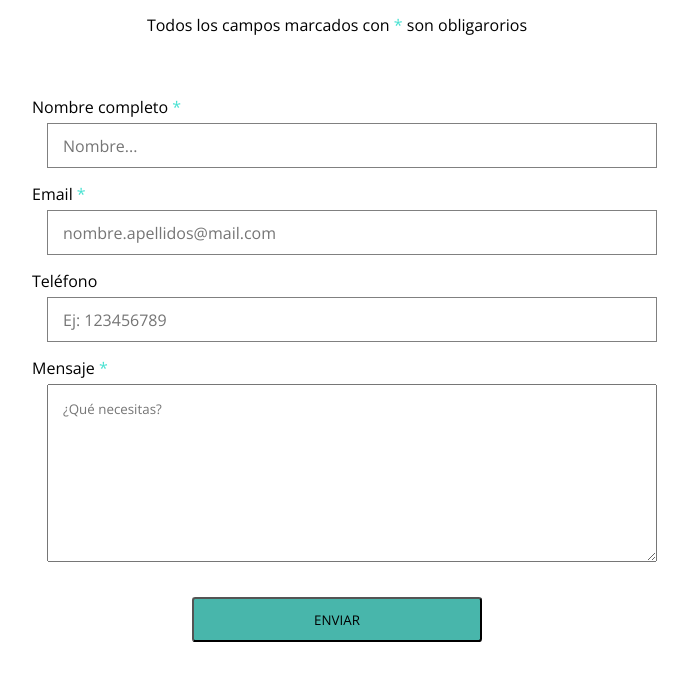
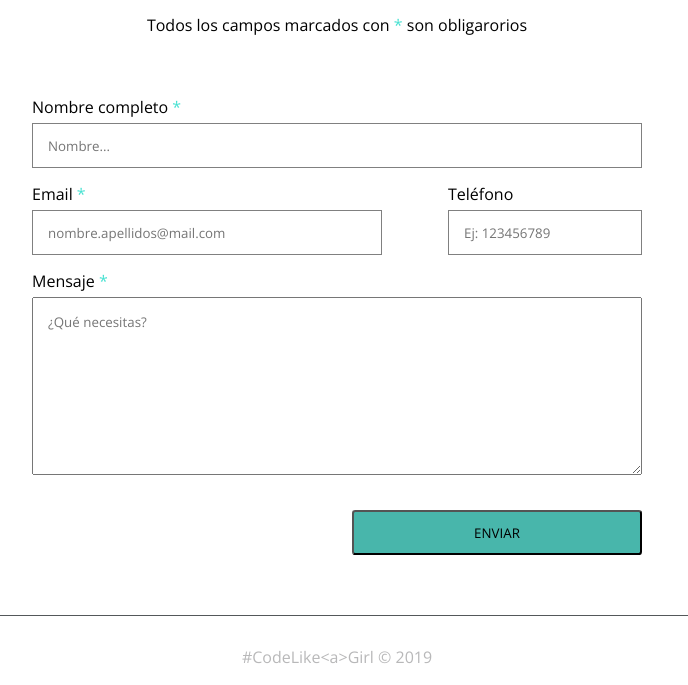
Before and after one commit to Adalab/CodeLike-a-Girl, a website: page public/contacto.html in a window 1280 px wide. Shown: the part 650-1335 px from the top of the page, without its empty margins (303-991 px from the left). Drawn offline with nearby package versions, Linux system fonts and the light colour scheme; files that its build step writes are made by us from their sources.

Commit message:
mediaqueries

```diff
--- a/_src/assets/scss/layout/_contact_form.scss
+++ b/_src/assets/scss/layout/_contact_form.scss
@@ -3,13 +3,16 @@
 }
 
 .contact {
+  margin: 0 25%;
+
   @media all and (min-width: 1200px) {
-    margin: auto 25%;
+    margin: 0 25%;
   }
 
   &__app {
     justify-content: center;
     text-align: center;
+
     &__form {
       margin: 0 15px;
 
@@ -19,15 +22,24 @@
           text-align: left;
         }
         &__field {
-          font: inherit;
           border: 1px solid grey;
-          margin: 5px 15px 15px 15px;
+          margin: 5px 0 15px 0;
           height: 45px;
           width: 100%;
           padding-left: 15px;
 
+          &__emailAddress {
+            border: 1px solid grey;
+            margin: 5px 0 15px 0;
+            height: 45px;
+            width: 100%;
+            padding-left: 15px;
+            @media all and (min-width: 1200px) {
+              min-width: 350px;
+            }
+          }
           &__message {
-            margin: 5px 15px 15px 15px;
+            margin: 5px 0 15px 0;
             padding-top: 15px;
             padding-left: 15px;
             width: 100%;
@@ -41,7 +53,22 @@
             min-width: 290px;
             min-height: 45px;
             margin: 15px 15px 60px 15px;
+            @media all and (min-width: 1200px) {
+              margin: 15px 0 60px auto;
+            }
           }
+        }
+        &__et {
+          @media all and (min-width: 1200px) {
+            display: flex;
+            flex-direction: row;
+            justify-content: space-between;
+          }
+        }
+        &__submitBox {
+          display: flex;
+          flex-direction: row;
+          justify-content: flex-end;
         }
       }
     }
--- a/public/contacto.html
+++ b/public/contacto.html
@@ -64,17 +64,18 @@
                             <input type="text" id="fullName" name="fullName" class="contact__app__form__row__field"
                             placeholder="Nombre..." required />
                         </div>
+                        <div class="contact__app__form__row__et">
                             <div class="contact__app__form__row">
                                 <label for="emailAddress" class="contact__app__form__row__label">Email <span class="asterisk">*</span>
                                 </label>
-                            <input type="email" id="emailAddress" name="emailAddress" class="contact__app__form__row__field"
+                                <input type="email" id="emailAddress" name="emailAddress" class="contact__app__form__row__field__emailAddress"
                                 placeholder="nombre.apellidos@mail.com" required />
                             </div>
                             <div class="contact__app__form__row">
                                 <label for="telephone" class="contact__app__form__row__label">Teléfono</label>
-                            <!-- checkear -->
                                 <input type="tel" id="telephone" name="telephone" class="contact__app__form__row__field"
                                 placeholder="Ej: 123456789" />
+                            </div>
                         </div>
                         <div class="contact__app__form__row">
                             <label for="message" class="contact__app__form__row__label">Mensaje <span class="asterisk">*</span>
@@ -83,8 +84,10 @@
                             placeholder="¿Qué necesitas?" rows="8" cols="30" required></textarea>
                         </div>
                         <div class="contact__app__form__row">
+                            <div class="contact__app__form__row__submitBox">
                                 <input type="submit" value="Enviar" class="contact__app__form__row__field__button"
                                 />
+                            </div>
                         </div>
                     </form>
                 </div>
```
Also changed, not shown: _src/templates/partials/_contact_form.html (+5 -2 lines). Lines whose indentation alone changed are shown as unchanged.
